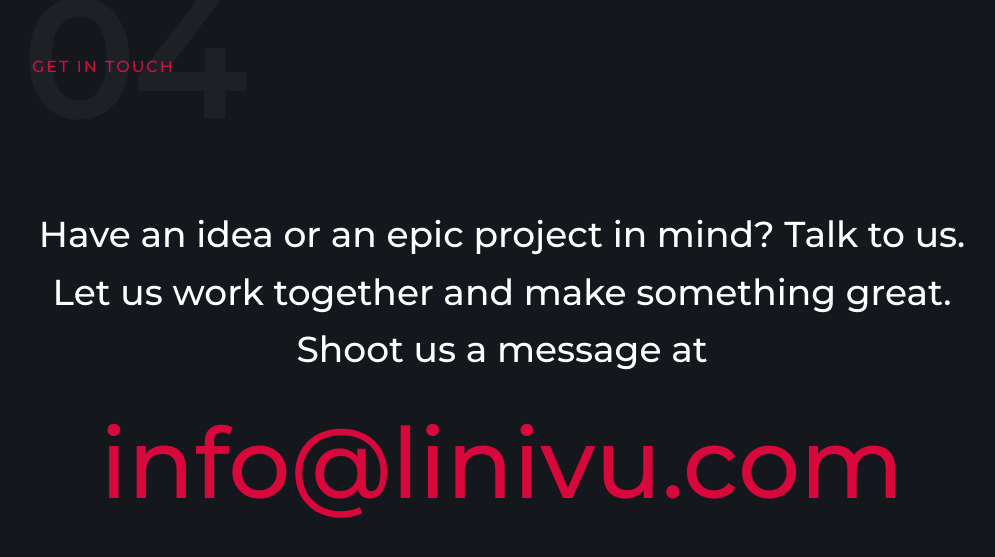
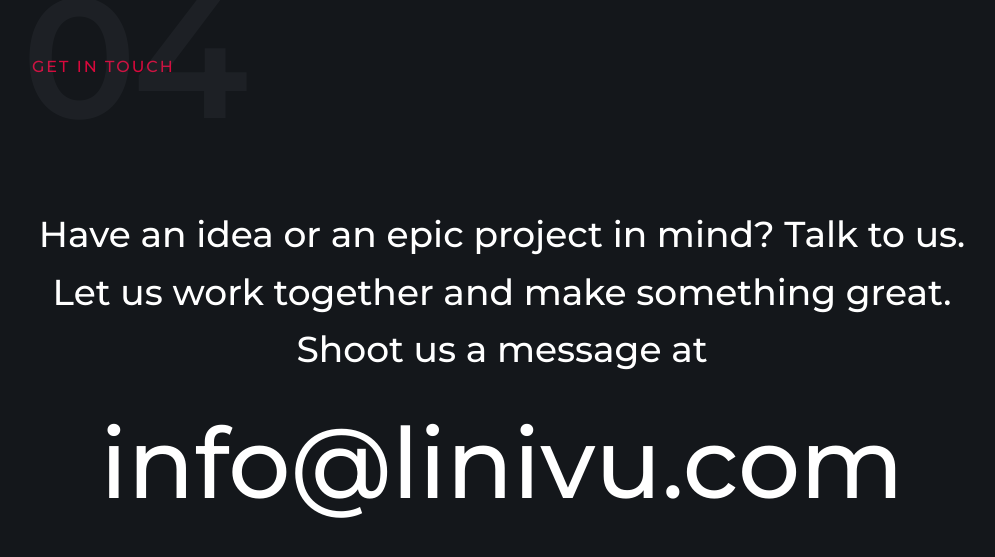
Before and after one commit to linivu/linivu, a React app: page / in a window 1280 px wide. Shown: the part 4105-4662 px from the top of the page, without its empty margins (138-1133 px from the left). Built offline with nearby package versions, Linux system fonts and the light colour scheme.

Commit message:
Update Contact component styles: change primary color to white

```diff
--- a/src/components/page/Contact.scss
+++ b/src/components/page/Contact.scss
@@ -10,7 +10,7 @@
     text-align: center;
     font-size: 3.6rem;
     font-family: $heading-font;
-    color: $primary-color;
+    color: $white-color;
     text-decoration: none;
     margin: 2.4rem 0;
     font-weight: 500;
```
